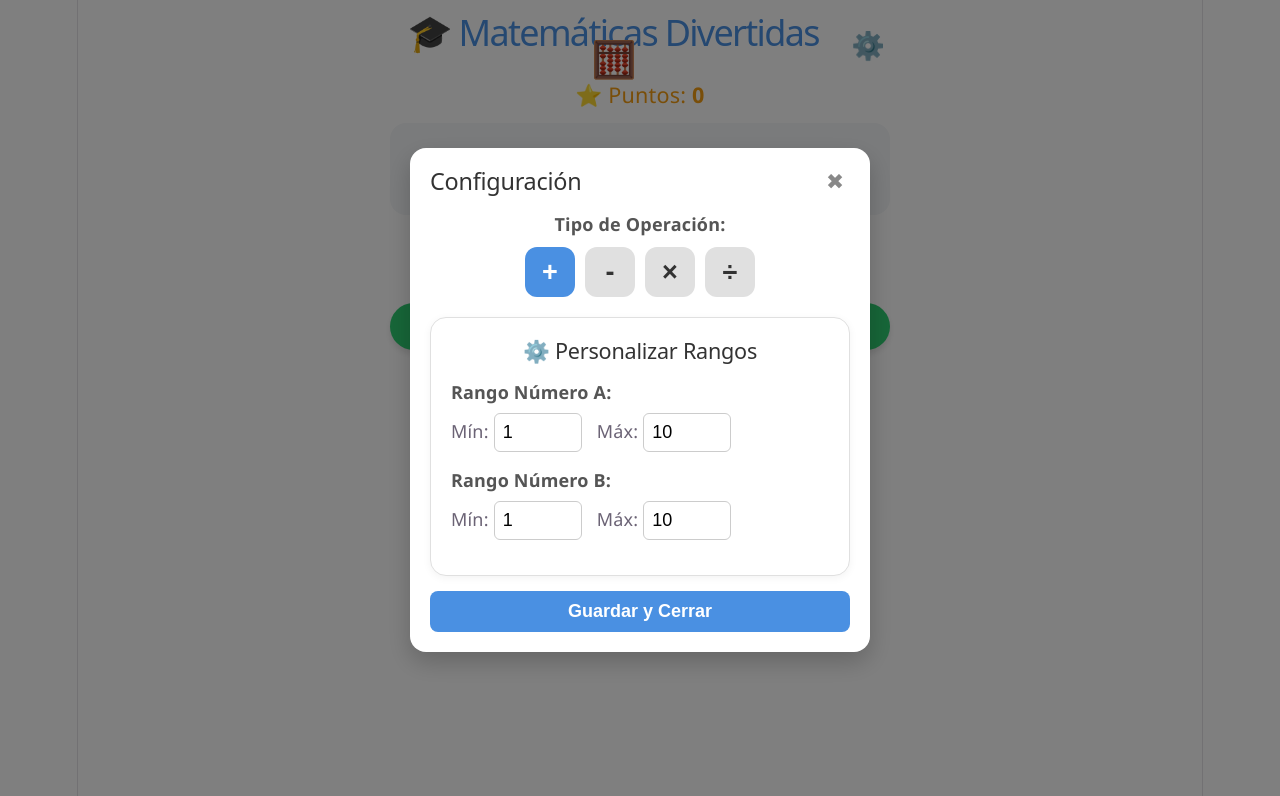
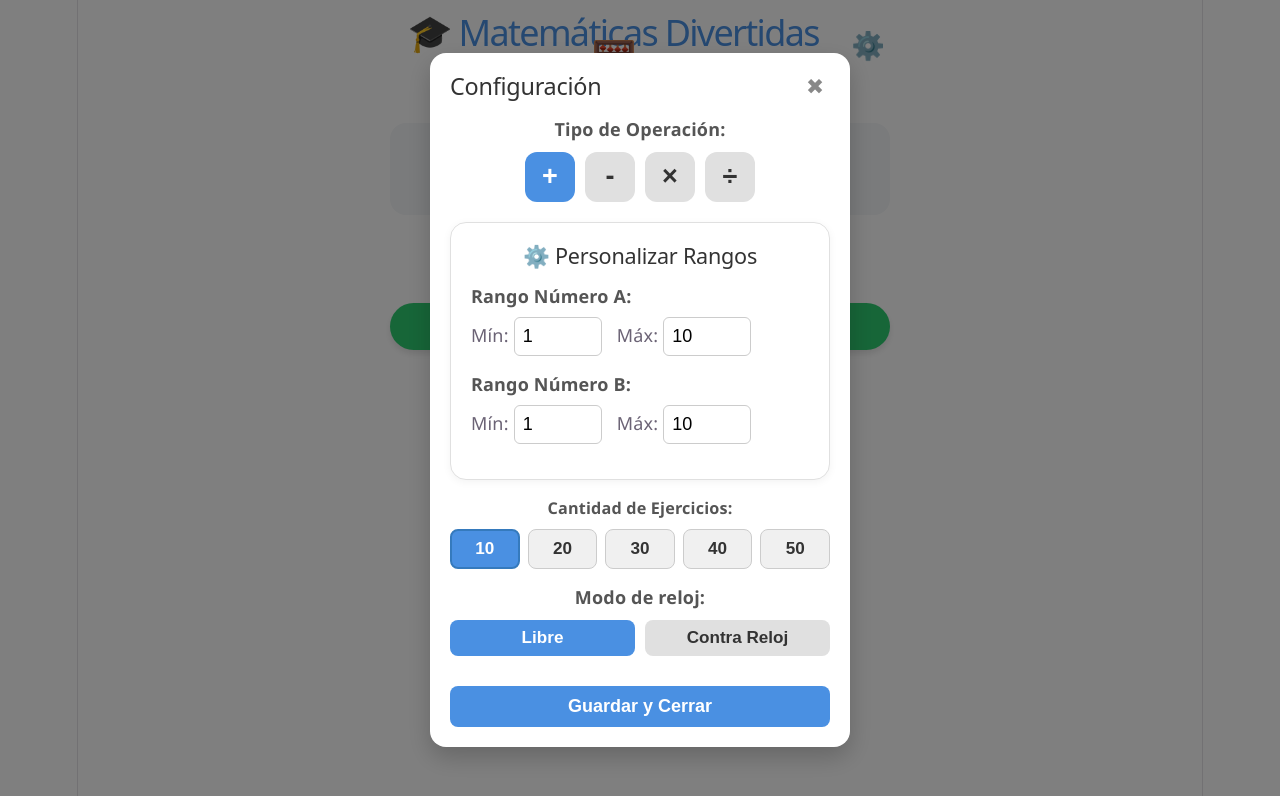
Before and after one commit to itsmob/matematicas-para-ni-os, a React (Vite) app: page / in a window 1280 px wide. Both pictures are taken after a click on the button "⚙️". Shown: the top 796 px of the page. Built offline with nearby package versions, Linux system fonts and the light colour scheme.

Commit message:
cambia el estilo del juego

```diff
--- a/src/componentes/ConfigModal.tsx
+++ b/src/componentes/ConfigModal.tsx
@@ -1,5 +1,8 @@
+import { useMath } from '../contexto/MathContext'
 import { OperationSelector } from './OperationSelector'
 import { RangeConfig } from './RangeConfig'
+import { ExerciseCountSelector } from './ExerciseCountSelector'
+import { TimeSelector } from './TimeSelector'
 
 interface ConfigModalProps {
   isOpen: boolean
@@ -7,14 +10,21 @@ interface ConfigModalProps {
 }
 
 export const ConfigModal = ({ isOpen, onClose }: ConfigModalProps) => {
+  const { modoJuego, setModoJuego, reiniciarJuego } = useMath()
+
   if (!isOpen) return null
+
+  const handleSave = () => {
+    reiniciarJuego()
+    onClose()
+  }
 
   return (
     <div style={styles.modalOverlay} onClick={onClose}>
       <div style={styles.modalContent} onClick={(e) => e.stopPropagation()}>
         <div style={styles.modalHeader}>
           <h2 style={styles.modalTitle}>Configuración</h2>
-          <button style={styles.closeBtn} onClick={onClose}>
+          <button type="button" style={styles.closeBtn} onClick={onClose}>
             ✖
           </button>
         </div>
@@ -25,10 +35,53 @@ export const ConfigModal = ({ isOpen, onClose }: ConfigModalProps) => {
           <OperationSelector />
         </div>
 
-        {/* Configuración de Rangos */}
-        <RangeConfig />
+        {/* Configuración de Rangos (Mínimos y Máximos) */}
+        <div style={styles.section}>
+          <RangeConfig />
+        </div>
 
-        <button style={styles.saveBtn} onClick={onClose}>
+        {/* Cantidad de Ejercicios */}
+        <div style={styles.section}>
+          <ExerciseCountSelector />
+        </div>
+
+        {/* Configuración del Modo de Juego / Reloj */}
+        <div style={styles.section}>
+          <p style={styles.sectionTitle}><strong>Modo de reloj:</strong></p>
+          <div style={styles.modeContainer}>
+            <button
+              type="button"
+              style={{
+                ...styles.modeBtn,
+                backgroundColor: modoJuego === 'libre' ? '#4A90E2' : '#e0e0e0',
+                color: modoJuego === 'libre' ? '#fff' : '#333',
+              }}
+              onClick={() => setModoJuego('libre')}
+            >
+              Libre
+            </button>
+            <button
+              type="button"
+              style={{
+                ...styles.modeBtn,
+                backgroundColor: modoJuego === 'cronometro' ? '#4A90E2' : '#e0e0e0',
+                color: modoJuego === 'cronometro' ? '#fff' : '#333',
+              }}
+              onClick={() => setModoJuego('cronometro')}
+            >
+              Contra Reloj
+            </button>
+          </div>
+        </div>
+
+        {/* Selector de Tiempo en Minutos (Solo si está activo Contra Reloj) */}
+        {modoJuego === 'cronometro' && (
+          <div style={styles.section}>
+            <TimeSelector />
+          </div>
+        )}
+
+        <button type="button" style={styles.saveBtn} onClick={handleSave}>
           Guardar y Cerrar
         </button>
       </div>
@@ -36,9 +89,9 @@ export const ConfigModal = ({ isOpen, onClose }: ConfigModalProps) => {
   )
 }
 
-const styles = {
+const styles: Record<string, React.CSSProperties> = {
   modalOverlay: {
-    position: 'fixed' as const,
+    position: 'fixed',
     top: 0,
     left: 0,
     right: 0,
@@ -56,7 +109,10 @@ const styles = {
     padding: '20px',
     width: '100%',
     maxWidth: '420px',
+    maxHeight: '90vh',
+    overflowY: 'auto',
     boxShadow: '0 10px 25px rgba(0,0,0,0.2)',
+    boxSizing: 'border-box',
   },
   modalHeader: {
     display: 'flex',
@@ -83,6 +139,20 @@ const styles = {
     margin: '0 0 10px 0',
     color: '#555',
   },
+  modeContainer: {
+    display: 'flex',
+    gap: '10px',
+  },
+  modeBtn: {
+    flex: 1,
+    padding: '8px 12px',
+    border: 'none',
+    borderRadius: '8px',
+    fontSize: '0.95rem',
+    fontWeight: 'bold',
+    cursor: 'pointer',
+    transition: 'all 0.2s',
+  },
   saveBtn: {
     marginTop: '15px',
     backgroundColor: '#4A90E2',
--- /dev/null
+++ b/src/componentes/ExerciseCountSelector.tsx
@@ -0,0 +1,60 @@
+// src/componentes/ExerciseCountSelector.tsx
+import { useMath } from '../contexto/MathContext'
+
+const OPCIONES_EJERCICIOS = [10, 20, 30, 40, 50]
+
+export const ExerciseCountSelector = () => {
+  const { totalEjercicios, setTotalEjercicios } = useMath()
+
+  return (
+    <div style={styles.container}>
+      <p style={styles.label}><strong>Cantidad de Ejercicios:</strong></p>
+      <div style={styles.buttonsContainer}>
+        {OPCIONES_EJERCICIOS.map((cantidad) => {
+          const isSelected = totalEjercicios === cantidad
+          return (
+            <button
+              key={cantidad}
+              type="button"
+              style={{
+                ...styles.btn,
+                backgroundColor: isSelected ? '#4A90E2' : '#f0f0f0',
+                color: isSelected ? '#fff' : '#333',
+                border: isSelected ? '2px solid #357ABD' : '1px solid #ccc',
+              }}
+              onClick={() => setTotalEjercicios(cantidad)}
+            >
+              {cantidad}
+            </button>
+          )
+        })}
+      </div>
+    </div>
+  )
+}
+
+const styles: Record<string, React.CSSProperties> = {
+  container: {
+    marginBottom: '15px',
+  },
+  label: {
+    margin: '0 0 8px 0',
+    fontSize: '0.9rem',
+    color: '#555',
+  },
+  buttonsContainer: {
+    display: 'flex',
+    gap: '8px',
+    flexWrap: 'wrap',
+  },
+  btn: {
+    flex: '1 1 calc(20% - 8px)',
+    minWidth: '45px',
+    padding: '8px 0',
+    borderRadius: '8px',
+    fontSize: '0.95rem',
+    fontWeight: 'bold',
+    cursor: 'pointer',
+    transition: 'all 0.2s ease',
+  },
+}
--- /dev/null
+++ b/src/componentes/TimeSelector.tsx
@@ -0,0 +1,64 @@
+import { useMath } from '../contexto/MathContext'
+
+const OPCIONES_MINUTOS = [5, 10, 15, 20, 25]
+
+export const TimeSelector = () => {
+  const { tiempoLimite, setTiempoLimite } = useMath()
+
+  // Convertimos el tiempo límite en segundos a minutos para saber cuál está seleccionado
+  const minutosActuales = Math.round(tiempoLimite / 60)
+
+  return (
+    <div style={styles.container}>
+      <label style={styles.label}>Tiempo Límite Total (minutos):</label>
+      <div style={styles.buttonsGrid}>
+        {OPCIONES_MINUTOS.map((minutos) => {
+          const isSelected = minutosActuales === minutos
+          return (
+            <button
+              key={minutos}
+              type="button"
+              style={{
+                ...styles.timeBtn,
+                backgroundColor: isSelected ? '#4A90E2' : '#e0e0e0',
+                color: isSelected ? '#fff' : '#333',
+              }}
+              onClick={() => setTiempoLimite(minutos * 60)}
+            >
+              {minutos} min
+            </button>
+          )
+        })}
+      </div>
+    </div>
+  )
+}
+
+const styles: Record<string, React.CSSProperties> = {
+  container: {
+    display: 'flex',
+    flexDirection: 'column',
+    gap: '8px',
+  },
+  label: {
+    fontSize: '0.9rem',
+    color: '#555',
+    fontWeight: 'bold',
+  },
+  buttonsGrid: {
+    display: 'flex',
+    flexWrap: 'wrap',
+    gap: '8px',
+  },
+  timeBtn: {
+    flex: '1 1 calc(20% - 8px)',
+    minWidth: '60px',
+    padding: '8px 4px',
+    border: 'none',
+    borderRadius: '8px',
+    fontSize: '0.9rem',
+    fontWeight: 'bold',
+    cursor: 'pointer',
+    transition: 'all 0.2s',
+  },
+}
--- a/src/contexto/MathContext.tsx
+++ b/src/contexto/MathContext.tsx
@@ -1,44 +1,85 @@
 import { createContext, useContext, useState, useEffect, type ReactNode } from 'react'
 
 export type Operacion = '+' | '-' | '×' | '÷'
+export type ModoJuego = 'libre' | 'cronometro'
+export type EstadoJuego = 'configuracion' | 'jugando' | 'finalizado'
 
 interface MathContextType {
+  // Configuración
+  operacion: Operacion
   minA: number
   maxA: number
   minB: number
   maxB: number
-  operacion: Operacion
+  modoJuego: ModoJuego
+  tiempoLimite: number // Tiempo global en segundos para toda la sesión
+  totalEjercicios: number
+
+  // Estado del juego / sesión
+  estadoJuego: EstadoJuego
+  ejercicioActual: number
   numA: number | null
   numB: number | null
   userAnswer: string
   feedback: { msg: string; tipo: 'exito' | 'error' | null }
-  puntos: number
+  correctas: number
+  incorrectas: number
+  tiempoRestante: number
+
+  // Setters de configuración
+  setOperacion: (op: Operacion) => void
   setMinA: (val: number) => void
   setMaxA: (val: number) => void
   setMinB: (val: number) => void
   setMaxB: (val: number) => void
-  setOperacion: (op: Operacion) => void
+  setModoJuego: (modo: ModoJuego) => void
+  setTiempoLimite: (val: number) => void
+  setTotalEjercicios: (val: number) => void
   setUserAnswer: (ans: string) => void
-  generarNumeros: () => void
+
+  // Acciones
+  iniciarJuego: () => void
+  reiniciarJuego: () => void
   comprobarRespuesta: (e?: React.FormEvent) => void
 }
 
 const MathContext = createContext<MathContextType | undefined>(undefined)
 
 export const MathProvider = ({ children }: { children: ReactNode }) => {
+  // 1. Estados de Configuración
+  const [operacion, setOperacion] = useState<Operacion>('+')
   const [minA, setMinA] = useState<number>(1)
   const [maxA, setMaxA] = useState<number>(10)
   const [minB, setMinB] = useState<number>(1)
   const [maxB, setMaxB] = useState<number>(10)
+  const [modoJuego, setModoJuego] = useState<ModoJuego>('libre')
+  const [tiempoLimite, setTiempoLimite] = useState<number>(300) // 5 minutos por defecto (300 s)
+  const [totalEjercicios, setTotalEjercicios] = useState<number>(10)
 
-  const [operacion, setOperacion] = useState<Operacion>('+')
+  // 2. Estados del Juego
+  const [estadoJuego, setEstadoJuego] = useState<EstadoJuego>('configuracion')
+  const [ejercicioActual, setEjercicioActual] = useState<number>(1)
   const [numA, setNumA] = useState<number | null>(null)
   const [numB, setNumB] = useState<number | null>(null)
+  const [userAnswer, setUserAnswer] = useState<string>('')
+  const [feedback, setFeedback] = useState<{ msg: string; tipo: 'exito' | 'error' | null }>({
+    msg: '',
+    tipo: null,
+  })
 
-  const [userAnswer, setUserAnswer] = useState<string>('')
-  const [feedback, setFeedback] = useState<{ msg: string; tipo: 'exito' | 'error' | null }>({ msg: '', tipo: null })
-  const [puntos, setPuntos] = useState<number>(0)
+  // Puntuación y Tiempo
+  const [correctas, setCorrectas] = useState<number>(0)
+  const [incorrectas, setIncorrectas] = useState<number>(0)
+  const [tiempoRestante, setTiempoRestante] = useState<number>(300)
 
+  // Sincronizar tiempoRestante con tiempoLimite cuando se edita la configuración
+  useEffect(() => {
+    if (estadoJuego === 'configuracion') {
+      setTiempoRestante(tiempoLimite)
+    }
+  }, [tiempoLimite, estadoJuego])
+
+  // Generador de números aleatorios
   const getRandomInt = (min: number, max: number) => {
     const minVal = Math.min(min, max)
     const maxVal = Math.max(min, max)
@@ -66,10 +107,42 @@ export const MathProvider = ({ children }: { children: ReactNode }) => {
     setFeedback({ msg: '', tipo: null })
   }
 
+  // Iniciar una nueva sesión de ejercicios
+  const iniciarJuego = () => {
+    setCorrectas(0)
+    setIncorrectas(0)
+    setEjercicioActual(1)
+    setTiempoRestante(tiempoLimite) // Reinicia el contador con el tiempo seleccionado
+    setEstadoJuego('jugando')
+    generarNumeros()
+  }
+
+  // Volver a la pantalla de configuración / reinicio
+  const reiniciarJuego = () => {
+    setEstadoJuego('configuracion')
+    setUserAnswer('')
+    setFeedback({ msg: '', tipo: null })
+  }
+
+  // Manejo del temporizador global en modo 'cronometro'
   useEffect(() => {
-    generarNumeros()
-  }, [operacion])
+    if (estadoJuego !== 'jugando' || modoJuego !== 'cronometro') return
 
+    const timer = setInterval(() => {
+      setTiempoRestante((prev) => {
+        if (prev <= 1) {
+          clearInterval(timer)
+          setEstadoJuego('finalizado')
+          return 0
+        }
+        return prev - 1
+      })
+    }, 1000)
+
+    return () => clearInterval(timer)
+  }, [estadoJuego, modoJuego])
+
+  // Calcular el resultado esperado
   const calcularResultadoCorrecto = (): number | null => {
     if (numA === null || numB === null) return null
     switch (operacion) {
@@ -81,41 +154,66 @@ export const MathProvider = ({ children }: { children: ReactNode }) => {
     }
   }
 
+  // Comprobar la respuesta e ir advancing
   const comprobarRespuesta = (e?: React.FormEvent) => {
     if (e) e.preventDefault()
-    if (userAnswer.trim() === '') return
+    if (userAnswer.trim() === '' || estadoJuego !== 'jugando') return
 
     const correcto = calcularResultadoCorrecto()
     const respuestaNum = Number(userAnswer)
 
-    if (respuestaNum === correcto) {
-      setFeedback({ msg: '🎉 ¡Excelente! ¡Resultado Correcto!', tipo: 'exito' })
-      setPuntos((prev) => prev + 1)
+    const esCorrecto = respuestaNum === correcto
+
+    if (esCorrecto) {
+      setCorrectas((prev) => prev + 1)
+      setFeedback({ msg: '🎉 ¡Correcto!', tipo: 'exito' })
     } else {
-      setFeedback({ msg: `❌ Casi... El resultado era ${correcto}. ¡Inténtalo de nuevo!`, tipo: 'error' })
+      setIncorrectas((prev) => prev + 1)
+      setFeedback({ msg: `❌ El resultado era ${correcto}.`, tipo: 'error' })
     }
+
+    // Avanzar al siguiente ejercicio o finalizar
+    setTimeout(() => {
+      if (ejercicioActual < totalEjercicios) {
+        setEjercicioActual((prev) => prev + 1)
+        generarNumeros()
+      } else {
+        setEstadoJuego('finalizado')
+      }
+    }, 1000)
   }
 
   return (
     <MathContext.Provider
       value={{
+        operacion,
         minA,
         maxA,
         minB,
         maxB,
-        operacion,
+        modoJuego,
+        tiempoLimite,
+        totalEjercicios,
+        estadoJuego,
+        ejercicioActual,
         numA,
         numB,
         userAnswer,
         feedback,
-        puntos,
+        correctas,
+        incorrectas,
+        tiempoRestante,
+        setOperacion,
         setMinA,
         setMaxA,
         setMinB,
         setMaxB,
-        setOperacion,
+        setModoJuego,
+        setTiempoLimite,
+        setTotalEjercicios,
         setUserAnswer,
-        generarNumeros,
+        iniciarJuego,
+        reiniciarJuego,
         comprobarRespuesta,
       }}
     >
@@ -124,7 +222,6 @@ export const MathProvider = ({ children }: { children: ReactNode }) => {
   )
 }
 
-// Hook personalizado para usar el contexto con facilidad
 export const useMath = () => {
   const context = useContext(MathContext)
   if (!context) {
```
Also changed, not shown: 1 other file (tests, documents, lock files or other folders).
